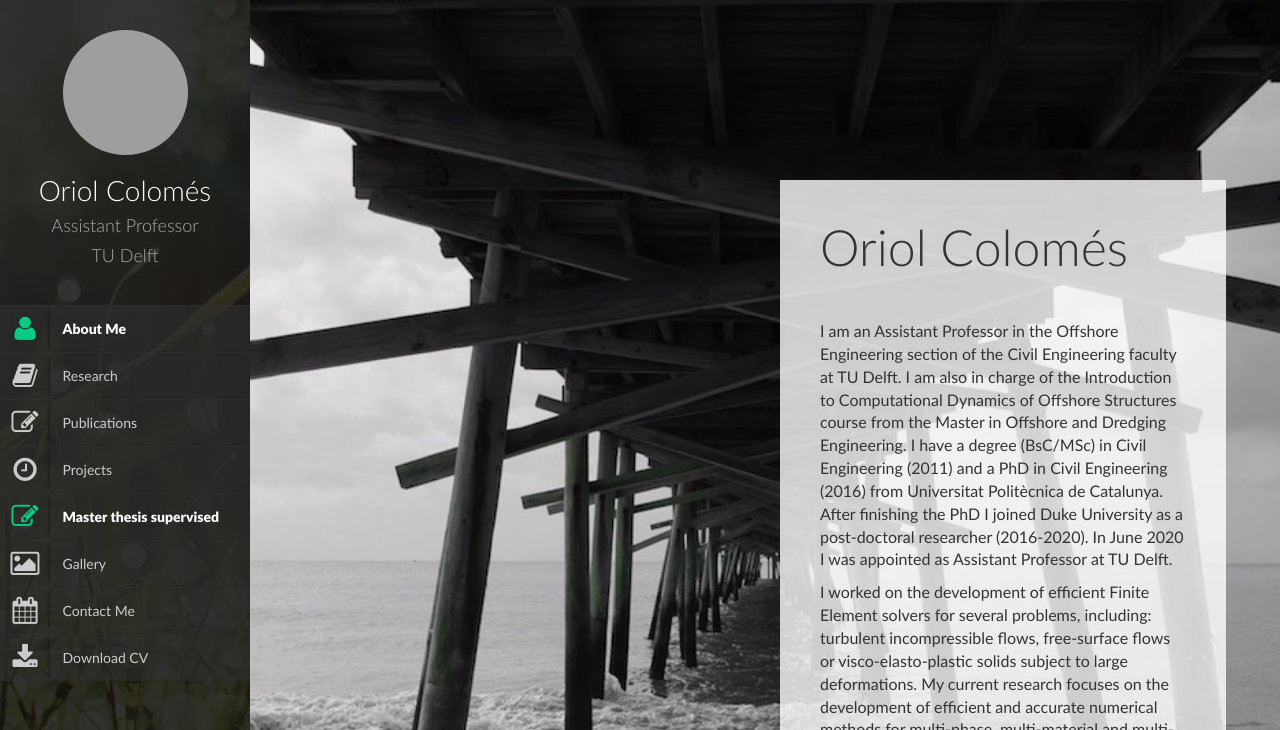
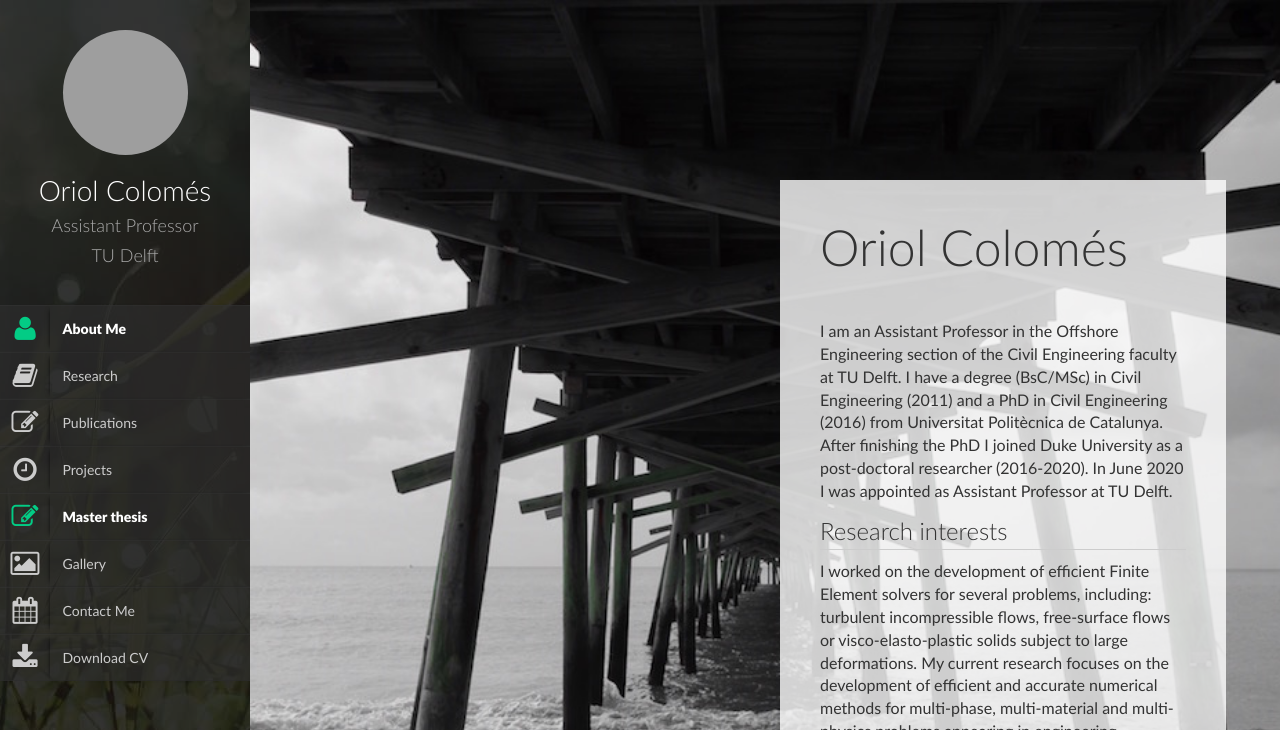
Before and after one commit to oriolcg/oriolcg.github.io, a plain HTML site: page index.html in a window 1280 px wide. Shown: the top 730 px of the page. Drawn offline with Linux system fonts and the light colour scheme; grey boxes are pictures that could not be loaded.

Commit message:
modifications in index.html

```diff
--- a/index.html
+++ b/index.html
@@ -95,7 +95,7 @@
               <li class="currentmenu">
                 <a href="MSc_thesis.html">
                   <i class="fa fa-edit"></i>
-                  <div class="text">Master thesis supervised</div>
+                  <div class="text">Master thesis</div>
                 </a>
               </li>
               <li>
@@ -148,10 +148,12 @@
                 <div class="col-sm-6 col-sm-offset-6 col-md-7 col-md-offset-6">
                   <div class="white">
                     <h3 class="title">Oriol Colom&eacutes</h3>
-                    <p>I am an Assistant Professor in the Offshore Engineering section of the Civil Engineering faculty at TU Delft. I am also in charge of the Introduction to Computational Dynamics of Offshore Structures course from the Master in Offshore and Dredging Engineering. I have a degree (BsC/MSc) in Civil Engineering (2011) and a PhD in Civil Engineering (2016) from Universitat Politècnica de Catalunya. After finishing the PhD I joined Duke University as a post-doctoral researcher (2016-2020). In June 2020 I was appointed as Assistant Professor at TU Delft.</p>
+                    <p>I am an Assistant Professor in the Offshore Engineering section of the Civil Engineering faculty at TU Delft. I have a degree (BsC/MSc) in Civil Engineering (2011) and a PhD in Civil Engineering (2016) from Universitat Politècnica de Catalunya. After finishing the PhD I joined Duke University as a post-doctoral researcher (2016-2020). In June 2020 I was appointed as Assistant Professor at TU Delft.</p>
+                    <h3 class="subtitle">Research interests</h3>
                     <p>I worked on the development of efficient Finite Element solvers for several problems, including: turbulent incompressible flows, free-surface flows or visco-elasto-plastic solids subject to large deformations. My current research focuses on the development of efficient and accurate numerical methods for multi-phase, multi-material and multi-physics problems appearing in engineering applications. In particular, I am interested in the simulation of fluid-structure interactions in applications with complex and evolving geometries.</p>
                     <p>Although my main interest is focused on the computational engineering, particularly the computational fluid dynamics field, I am glad to recognize that structural engineering also fascinates me.</p>
-                  </div>
+                    <p>More details the <a href="research.html">Research</a> section.</p>
+                    </div>
                 </div>
               </div>
             </div>
```
Also changed, not shown: MSc_thesis.html (+2 -2 lines), projects.html (+1 -1 lines), publication.html (+1 -1 lines), research.html (+1 -1 lines).
